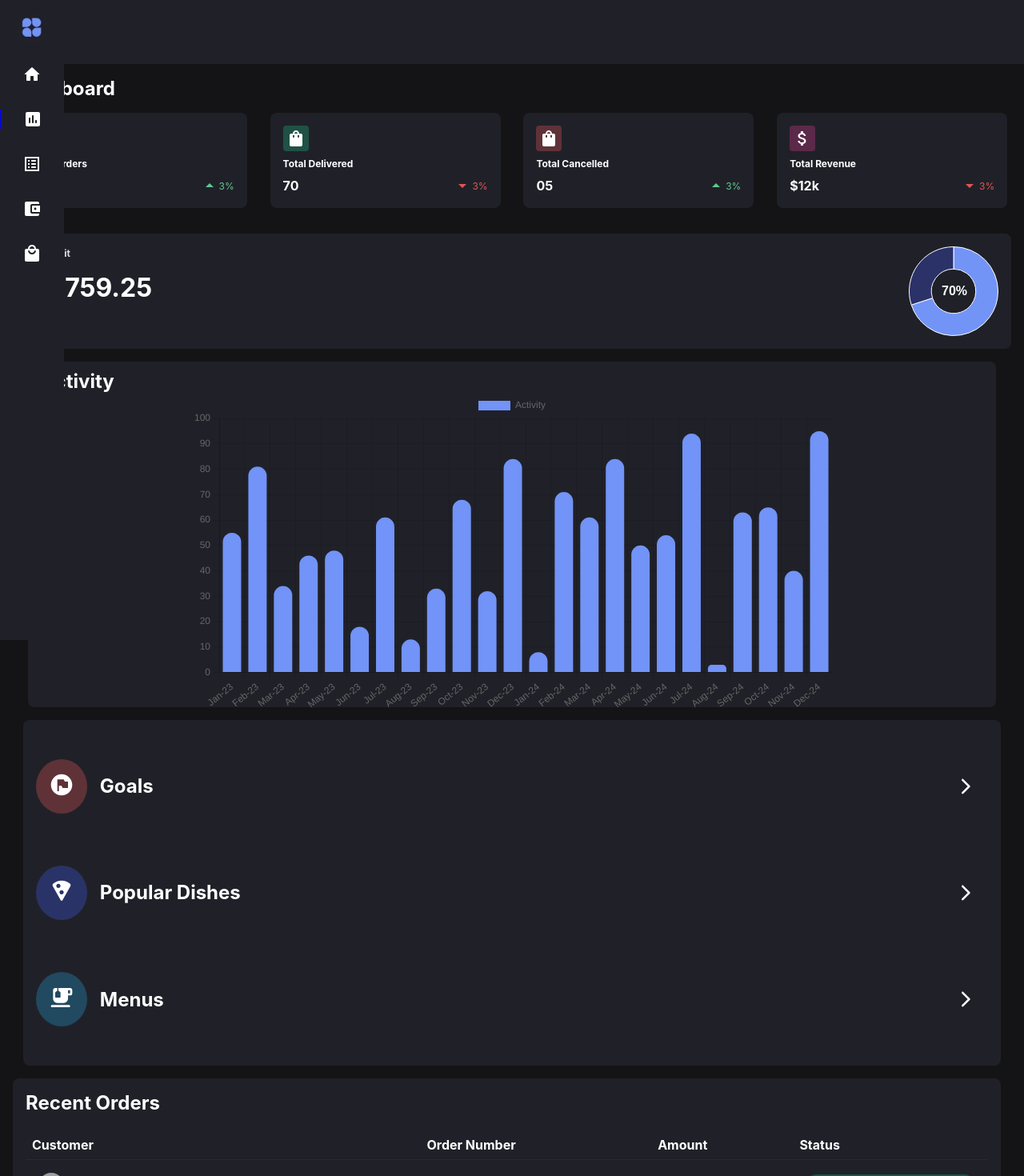
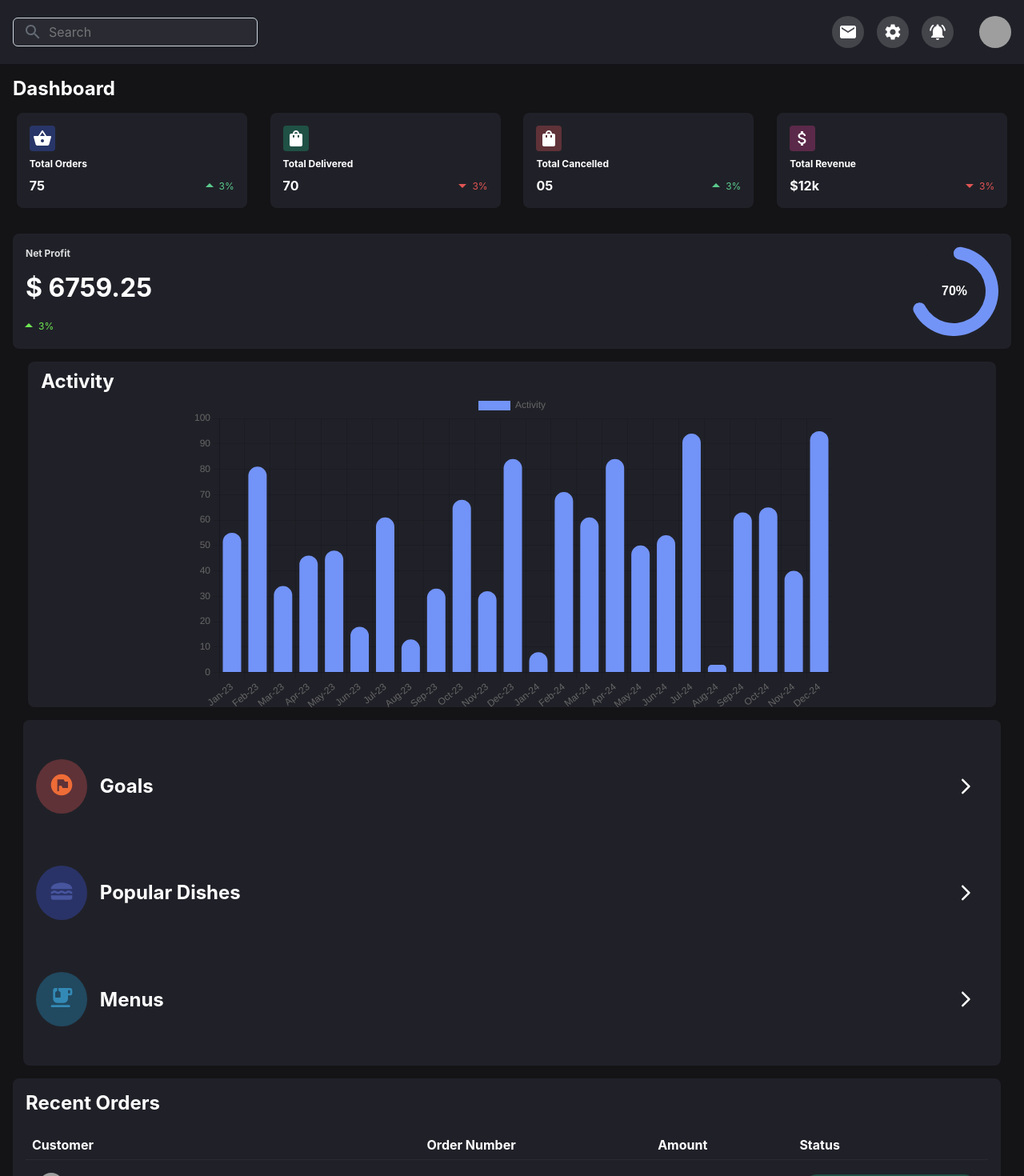
Before and after one commit to harshpandit2004/fitpeo, a React (Create React App) app: page / in a window 1280 px wide. Shown: the top 1470 px of the page at 80% size. Built offline with nearby package versions, Linux system fonts and the light colour scheme; grey boxes are pictures that could not be loaded.

Commit message:
fixed topbar

```diff
--- a/package.json
+++ b/package.json
@@ -6,6 +6,7 @@
     "@emotion/react": "^11.13.0",
     "@emotion/styled": "^11.13.0",
     "@mui/icons-material": "^5.16.6",
+    "@mui/joy": "^5.0.0-beta.48",
     "@mui/material": "^5.16.6",
     "@testing-library/jest-dom": "^5.17.0",
     "@testing-library/react": "^13.4.0",
--- a/src/App.js
+++ b/src/App.js
@@ -6,13 +6,14 @@ import RecentOrdersComponent from "./components/RecentOrdersComponent";
 import Feedbacks from "./components/Feedbacks";
 import BarChart from "./components/BarChart";
 import Navigation from "./components/Navigation";
+import Topbar from "./components/Topbar";
 
 function App() {
   return (
     <div className="App">
       <Sidebar />
       <div className="page">
-        <div className="topbar">topbar</div>
+        <Topbar />
         <h2 className="page-header">Dashboard</h2>
         <div className="row-01">
           <CardElements />
--- a/src/components/DoughnutChart.jsx
+++ b/src/components/DoughnutChart.jsx
@@ -5,13 +5,14 @@ ChartJS.register(ArcElement, Tooltip, Legend);
 
 const DoughnutChart = () => {
   const data = {
-    labels: ["Blue", "Grey"],
+    labels: ["Goals Completed"],
     datasets: [
       {
-        label: "Goal Achieved",
         data: [70, 30],
-        backgroundColor: ["#7394F7", "#2A3268"],
-        borderWidth: 1,
+        backgroundColor: ["#7394F7", "#202128"],
+        borderWidth: 0,
+        borderRadius: 50,
+        cutout: 40,
       },
     ],
   };
--- a/src/components/Navigation.jsx
+++ b/src/components/Navigation.jsx
@@ -1,15 +1,15 @@
 import React from "react";
 import FlagCircleIcon from "@mui/icons-material/FlagCircle";
 import ArrowForwardIosRoundedIcon from "@mui/icons-material/ArrowForwardIosRounded";
-import LocalPizzaRoundedIcon from "@mui/icons-material/LocalPizzaRounded";
+import LunchDiningIcon from "@mui/icons-material/LunchDining";
 import EmojiFoodBeverageRoundedIcon from "@mui/icons-material/EmojiFoodBeverageRounded";
 import "./navigation.css";
 
-const NavigationItem = ({ icon: Icon, color, text }) => {
+const NavigationItem = ({ icon: Icon, color, text, textcolor }) => {
   return (
     <div className="navigation-item">
       <div className="icon-wrapper" style={{ background: color }}>
-        <Icon sx={{ fontSize: "2rem" }} />
+        <Icon sx={{ fontSize: "2rem", color: textcolor }} />
       </div>
       <h2 className="item-text">{text}</h2>
       <ArrowForwardIosRoundedIcon />
@@ -20,15 +20,23 @@ const NavigationItem = ({ icon: Icon, color, text }) => {
 function Navigation() {
   return (
     <div className="navigation">
-      <NavigationItem icon={FlagCircleIcon} color="#5F3237" text="Goals" />
       <NavigationItem
-        icon={LocalPizzaRoundedIcon}
+        icon={FlagCircleIcon}
+        color="#5F3237"
+        textcolor="#EF6C37"
+        text="Goals"
+      />
+
+      <NavigationItem
+        icon={LunchDiningIcon}
         color="#2A3367"
+        textcolor="#47559E"
         text="Popular Dishes"
       />
       <NavigationItem
         icon={EmojiFoodBeverageRoundedIcon}
         color="#214960"
+        textcolor="#3389B5"
         text="Menus"
       />
     </div>
--- /dev/null
+++ b/src/components/Topbar.jsx
@@ -0,0 +1,40 @@
+import React from "react";
+import Input from "@mui/joy/Input";
+import SearchIcon from "@mui/icons-material/Search";
+import EmailIcon from "@mui/icons-material/Email";
+import SettingsIcon from "@mui/icons-material/Settings";
+import NotificationsActiveIcon from "@mui/icons-material/NotificationsActive";
+import Avatar from "@mui/material/Avatar";
+import "./topbar.css";
+
+const Topbar = () => {
+  return (
+    <div className="topbar">
+      <Input
+        variant="outlined"
+        sx={{
+          backgroundColor: "#2a2a32",
+          color: "#ffffff",
+          "& input::placeholder": {
+            color: "#9C9F9F",
+          },
+        }}
+        startDecorator={<SearchIcon />}
+        placeholder="Search"
+      />
+      <div className="topbar-menu">
+        <EmailIcon className="icon" />
+        <SettingsIcon className="icon" />
+        <NotificationsActiveIcon className="icon" />
+        <Avatar
+          src={
+            "https://d.newsweek.com/en/full/1610730/cul-ps-kermit.jpg?w=1280&f=5fc16e63abb1093b42f12c6d1eb2c34e"
+          }
+          sx={{ marginLeft: "1rem", width: "2.5rem", height: "2.5rem" }}
+        />
+      </div>
+    </div>
+  );
+};
+
+export default Topbar;
--- a/src/components/sidebar.css
+++ b/src/components/sidebar.css
@@ -33,9 +33,16 @@
 }
 
 /*Media Queries:*/
-
-@media only screen and (max-width: 1250px) {
+/* mobile screens */
+@media only screen and (min-width: 168px) and (max-width: 960px) {
   .sidebar-wrapper {
     display: none;
   }
 }
+
+/* tablet screens */
+@media only screen and (min-width: 961px) and (max-width: 1300px) {
+  .sidebar-wrapper {
+    display: none;
+  }
+}
--- /dev/null
+++ b/src/components/topbar.css
@@ -0,0 +1,24 @@
+.topbar {
+  background-color: #202128;
+  width: calc(100%-5rem);
+  height: 5rem;
+  display: flex;
+  justify-content: space-between;
+  align-items: center;
+  padding: 0 1rem;
+}
+
+.topbar-menu {
+  display: flex;
+  flex-direction: row;
+  align-items: center;
+  justify-content: center;
+  gap: 1rem;
+}
+
+.icon {
+  background: #44454b;
+  color: #ffffff;
+  border-radius: 50%;
+  padding: 0.5rem;
+}
```
Also changed, not shown: 1 other file (tests, documents, lock files or other folders).
